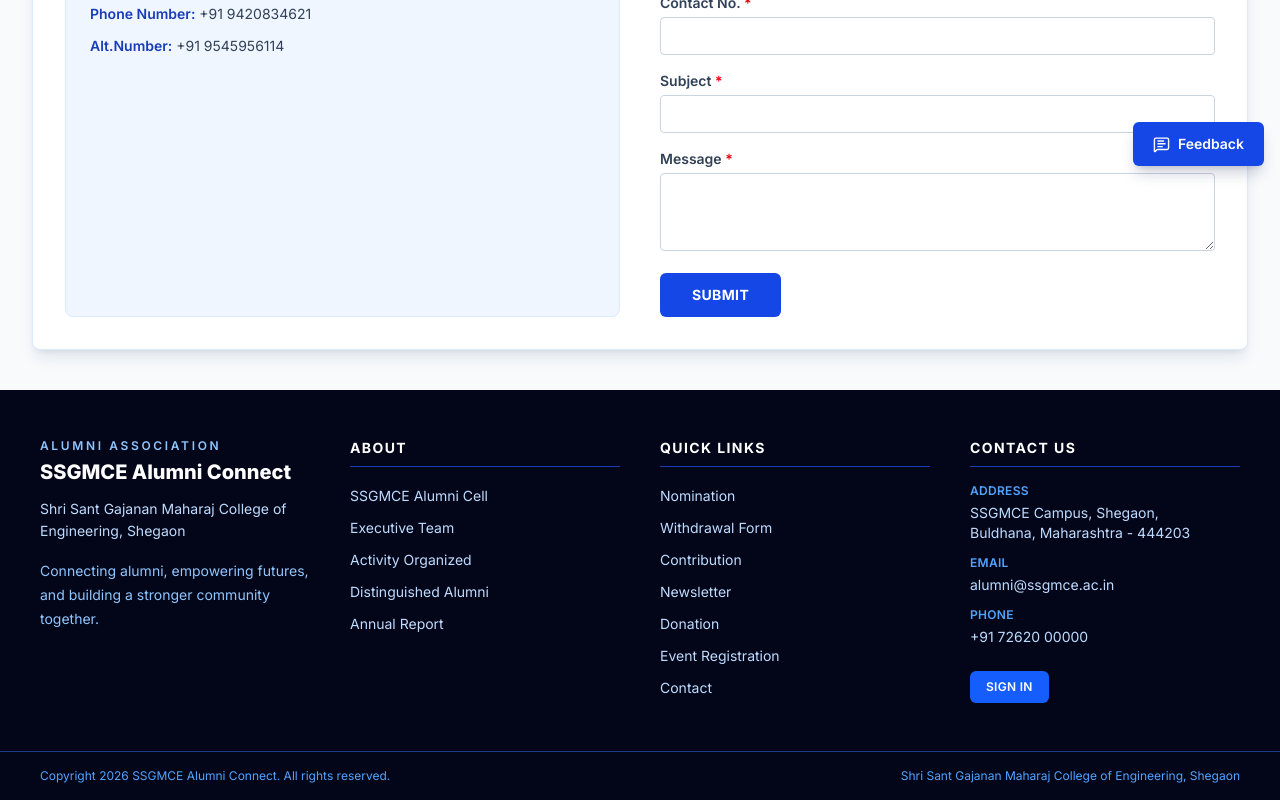
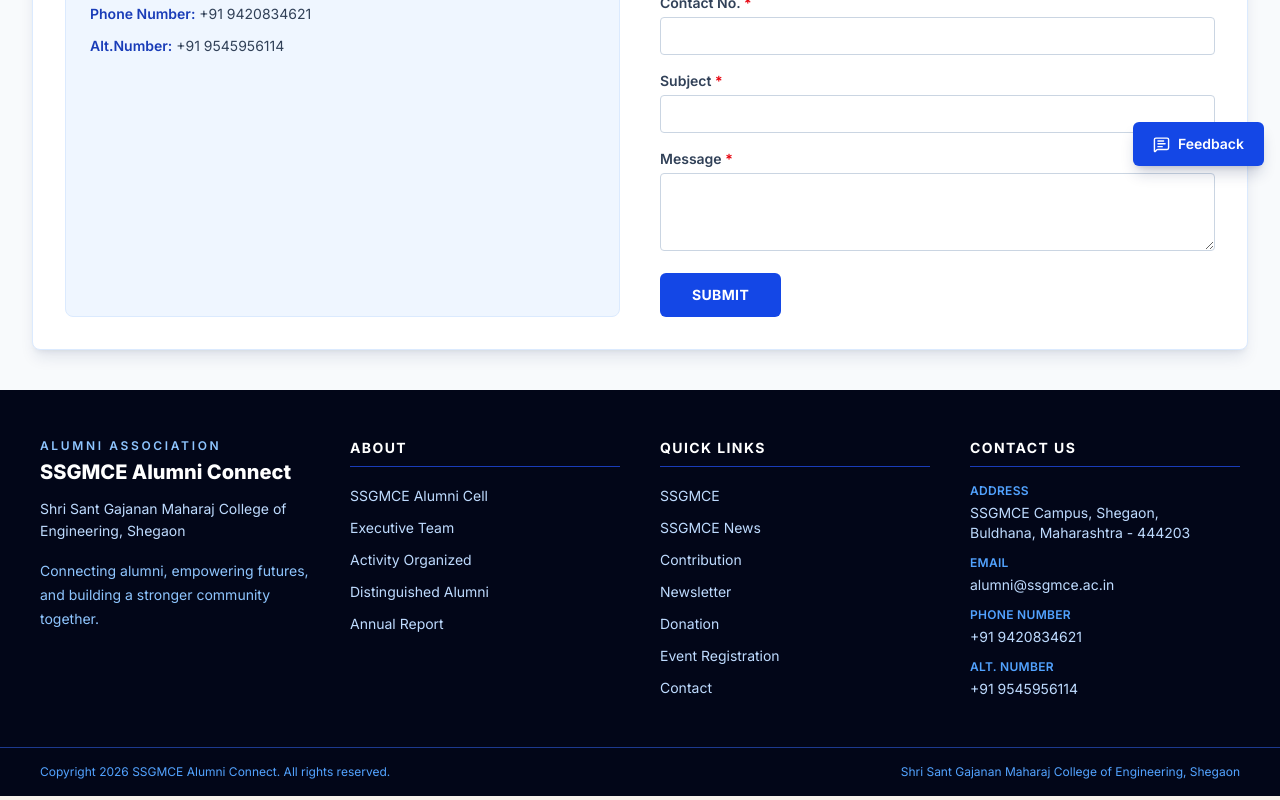
Before and after one commit to ssgmce-website/AluminiPortalFronted, a React (Vite) app: page /contact in a window 1280 px wide. Shown: the part 618-1418 px from the top of the page. Built offline with nearby package versions, Linux system fonts and the light colour scheme; no server answers.

Commit message:
add ssgmce link and ssgmce news link in footer

```diff
--- a/src/pages/footer.jsx
+++ b/src/pages/footer.jsx
@@ -9,8 +9,8 @@
 ];
 
 const quickLinks = [
-  { label: "Nomination", path: "/membership/nomination" },
-  { label: "Withdrawal Form", path: "/membership/withdrawal-form" },
+  { label: "SSGMCE", path: "https://www.ssgmce.ac.in/" },
+  { label: "SSGMCE News", path: "https://www.ssgmce.ac.in/news" },
   { label: "Contribution", path: "/contribution" },
   { label: "Newsletter", path: "/newsletter" },
   { label: "Donation", path: "/donation" },
@@ -101,21 +101,18 @@
               </li>
               <li>
                 <span className="mb-1 block text-xs font-semibold uppercase tracking-wide text-blue-400">
-                  Phone
+                  Phone Number
                 </span>
-                +91 72620 00000
+                +91 9420834621
               </li>
+              <li>
+                <span className="mb-1 block text-xs font-semibold uppercase tracking-wide text-blue-400">
+                  Alt. Number
+                </span>
+                +91 9545956114
+              </li>
+
             </ul>
-
-            <div className="mt-6 flex gap-3">
-
-              <a
-                href="/sign-in"
-                className="rounded-md bg-blue-600 px-4 py-2 text-xs font-semibold uppercase tracking-wide text-white transition hover:bg-blue-500"
-              >
-                Sign In
-              </a>
-            </div>
           </div>
         </div>
       </div>
```
